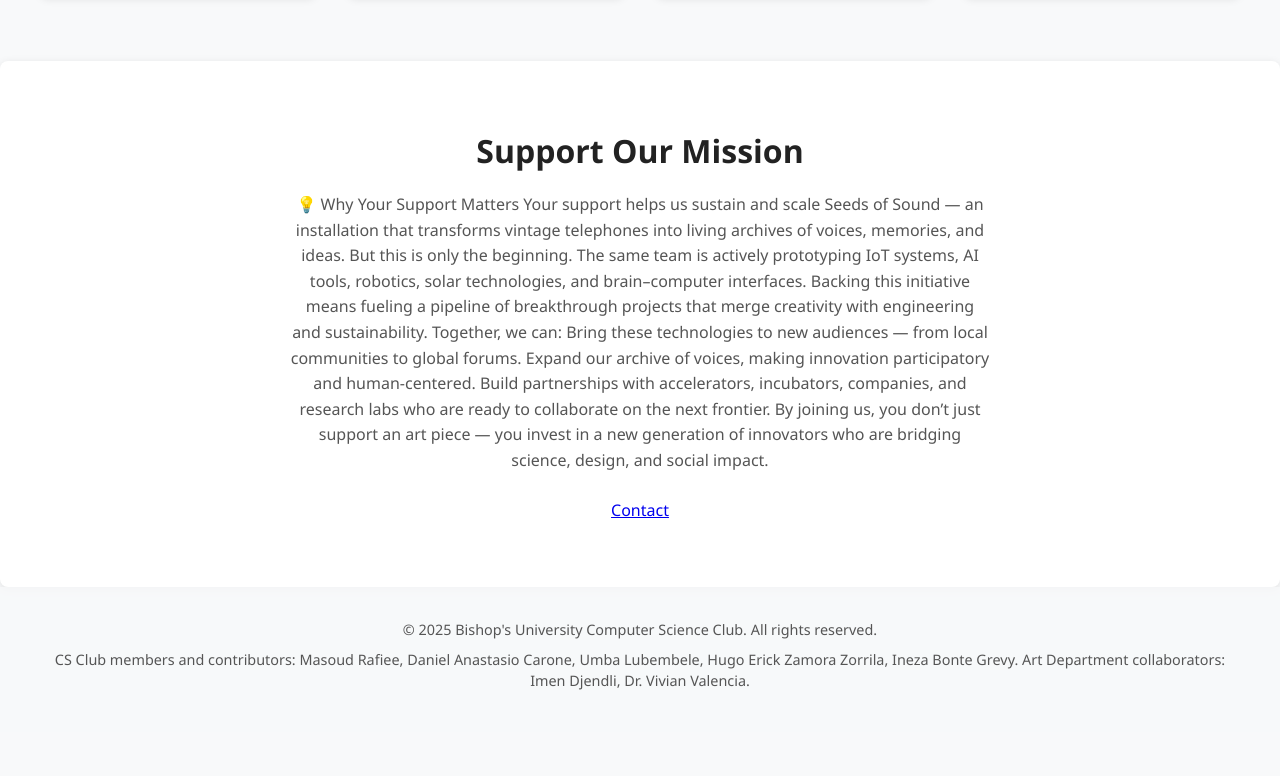
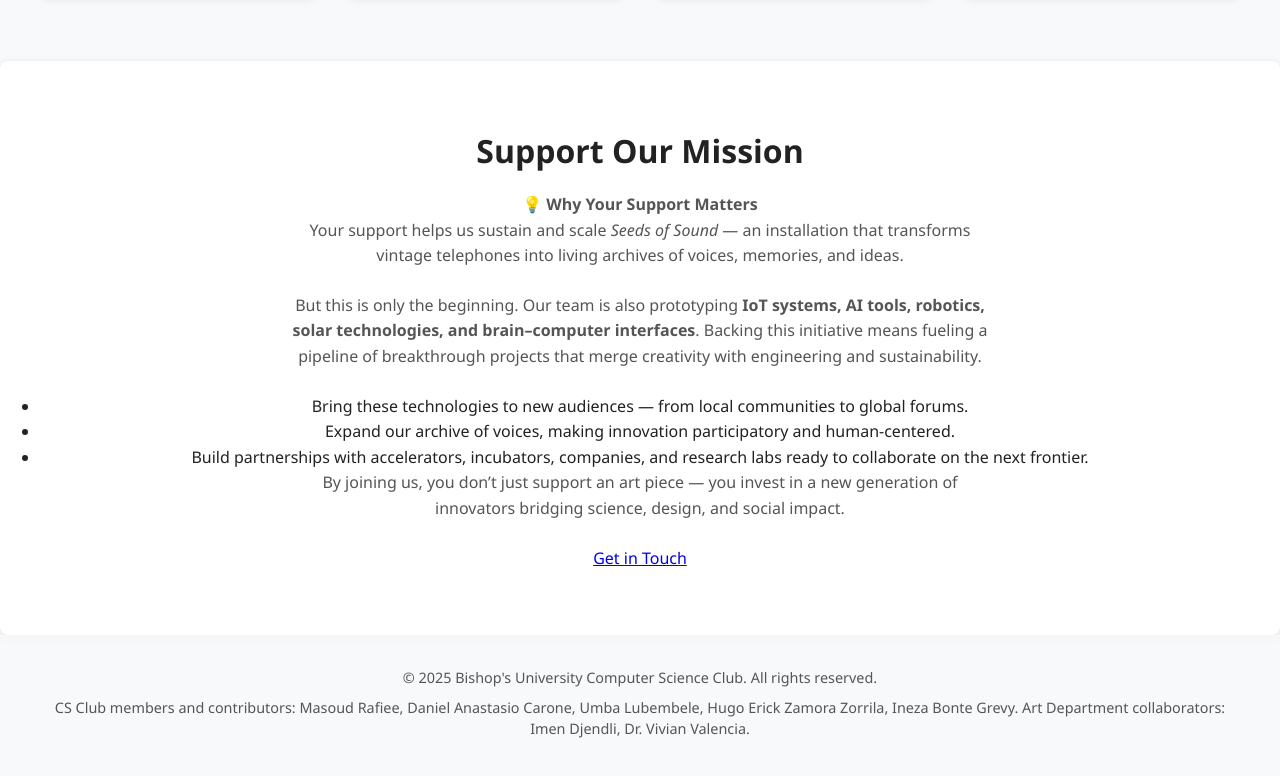
Before and after one commit to masoud-rafiee/Seedsofsound, a plain HTML site: page index.html in a window 1280 px wide. Shown: the part 1986-2762 px from the top of the page. Before the commit the page ends 2718 px from the top, so only its background shows below. Drawn offline with Linux system fonts and the light colour scheme.

Commit message:
Revise Call to Action section for clarity and impact
Updated the Call to Action section with enhanced content and formatting.

```diff
--- a/index.html
+++ b/index.html
@@ -114,18 +114,24 @@
         <div class="container">
           <h2>Support Our Mission</h2>
           <p>
-          💡 Why Your Support Matters
-            Your support helps us sustain and scale Seeds of Sound — an installation that transforms vintage telephones into living archives of voices, memories, and ideas.
-            But this is only the beginning. The same team is actively prototyping IoT systems, AI tools, robotics, solar technologies, and brain–computer interfaces. Backing this initiative means fueling a pipeline of breakthrough projects that merge creativity with engineering and sustainability.
-            Together, we can:
-            Bring these technologies to new audiences — from local communities to global forums.
-            Expand our archive of voices, making innovation participatory and human-centered.
-            Build partnerships with accelerators, incubators, companies, and research labs who are ready to collaborate on the next frontier.
-            By joining us, you don’t just support an art piece — you invest in a new generation of innovators who are bridging science, design, and social impact.
+            💡 <strong>Why Your Support Matters</strong><br>
+            Your support helps us sustain and scale <em>Seeds of Sound</em> — an installation that transforms vintage telephones into living archives of voices, memories, and ideas.
           </p>
-        <a href="contact.html">Contact</a>
+          <p>
+            But this is only the beginning. Our team is also prototyping <strong>IoT systems, AI tools, robotics, solar technologies, and brain–computer interfaces</strong>. Backing this initiative means fueling a pipeline of breakthrough projects that merge creativity with engineering and sustainability.
+          </p>
+          <ul>
+            <li>Bring these technologies to new audiences — from local communities to global forums.</li>
+            <li>Expand our archive of voices, making innovation participatory and human-centered.</li>
+            <li>Build partnerships with accelerators, incubators, companies, and research labs ready to collaborate on the next frontier.</li>
+          </ul>
+          <p>
+            By joining us, you don’t just support an art piece — you invest in a new generation of innovators bridging science, design, and social impact.
+          </p>
+          <a href="contact.html" class="btn-primary">Get in Touch</a>
         </div>
       </section>
+
 
     <!-- Footer -->
     <footer class="footer">
```
Lines whose indentation alone changed are shown as unchanged.
